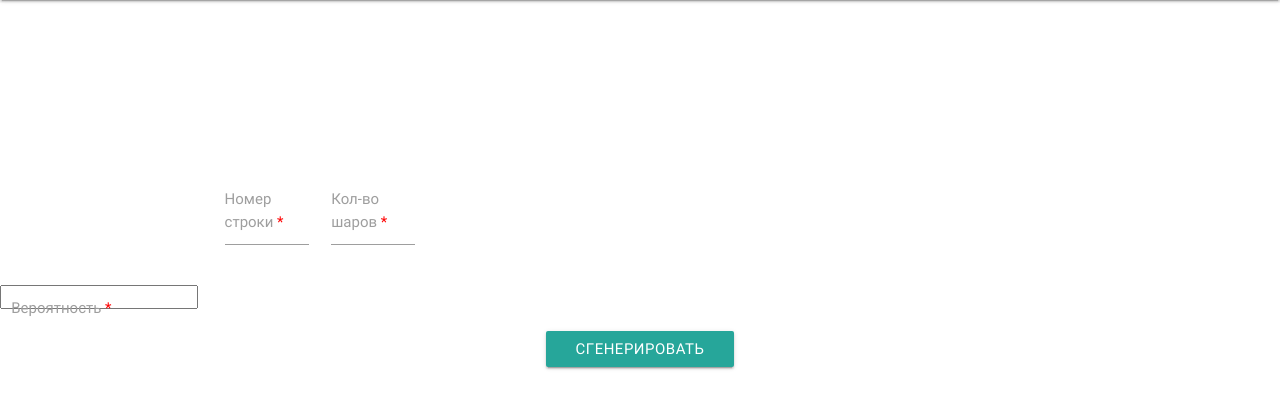
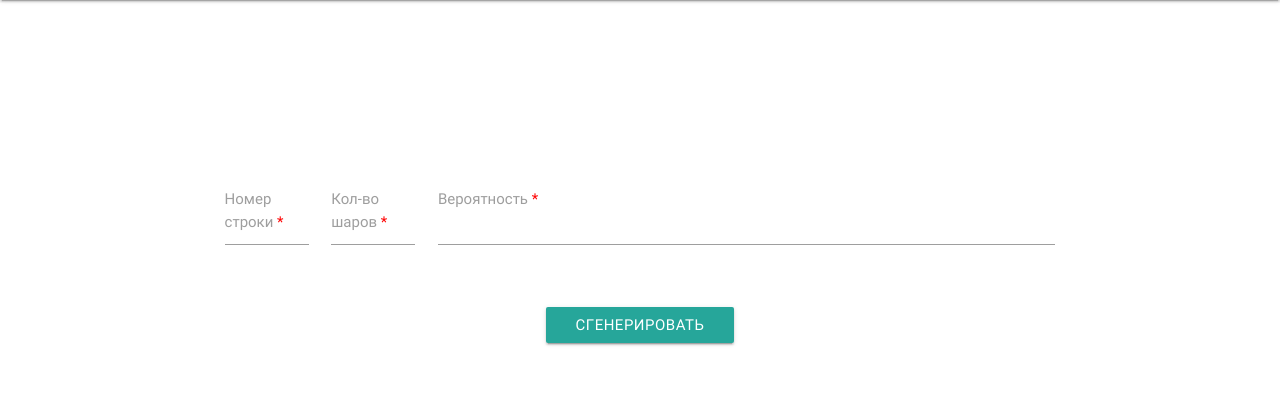
Before and after one commit to alexladnev/dalton_table, a Flask app: page /similar in a window 1280 px wide. Shown: the part 64-473 px from the top of the page. Run offline with Flask 2, Linux system fonts and the light colour scheme; some libraries are stand-ins or nearby versions.

Commit message:
Update nochance.html

```diff
--- a/templates/nochance.html
+++ b/templates/nochance.html
@@ -32,16 +32,14 @@
                 &nbsp;<input id="stringi2" name="stringi2" type="number">
                 <label for="stringi2" id="label_stringi2">Кол-во шаров<font color="red">&nbsp;*</font></label>
             </div>
+            <div class="input-field col s6">
+                &nbsp;<input id="stringi3" name="stringi3" type="text">
+                <label for="stringi3" id="label_stringi3">Вероятность<font color="red">&nbsp;*</font></label>
+            </div>
         </div>
+        <br>
+        <button type="submit" class="btn">Сгенерировать</button>
     </div>
-    <div class="input-field col s2 offset-s2">
-                <input id="stringi3" name="stringi3" type="float" align="center">
-                <label for="stringi3" id="label_stringi3">Вероятность<font color="red">&nbsp;*</font></label>
-     </div>
-     <br>
-     <div align="center">
-	<button type="submit" class="btn">Сгенерировать</button>
-     </div>
 </form>
 <script type="text/javascript" src="https://code.jquery.com/jquery-3.2.1.min.js"></script>
 <script src="https://cdnjs.cloudflare.com/ajax/libs/materialize/0.100.2/js/materialize.min.js"></script>
```
